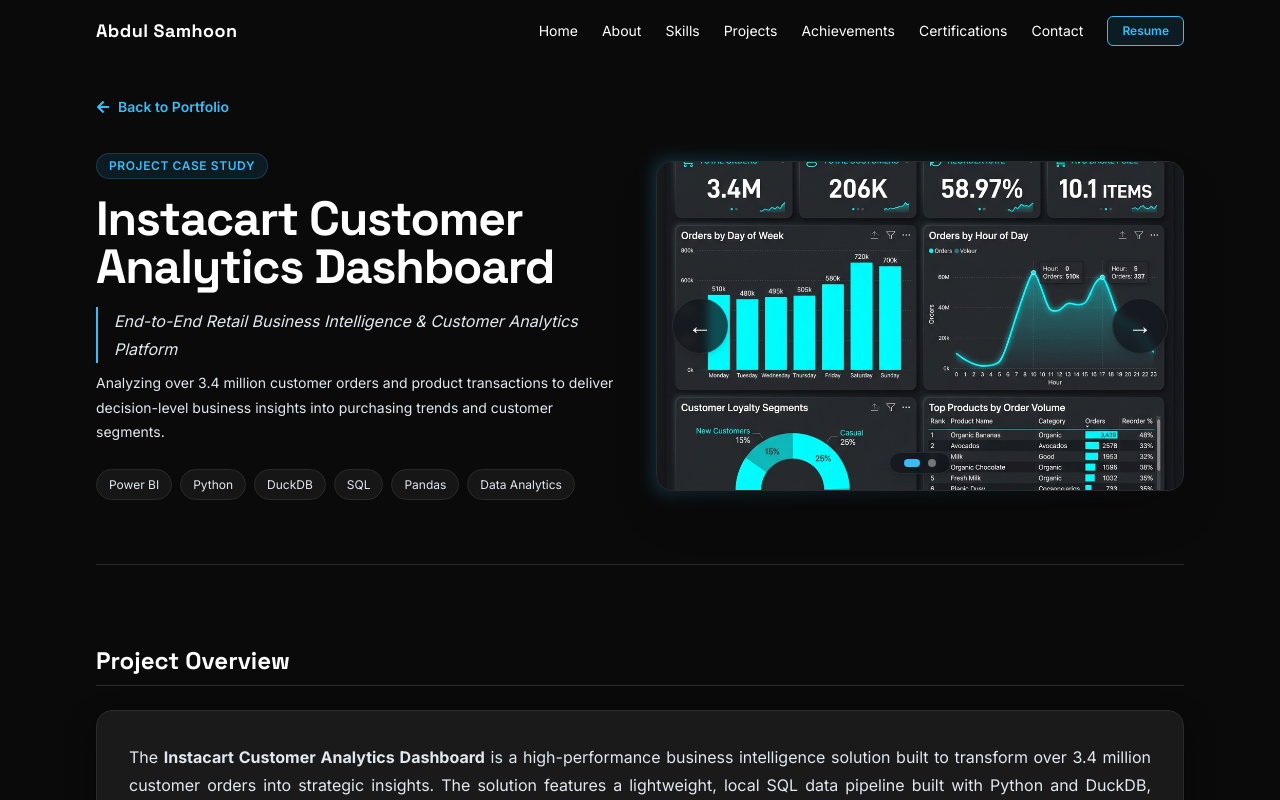
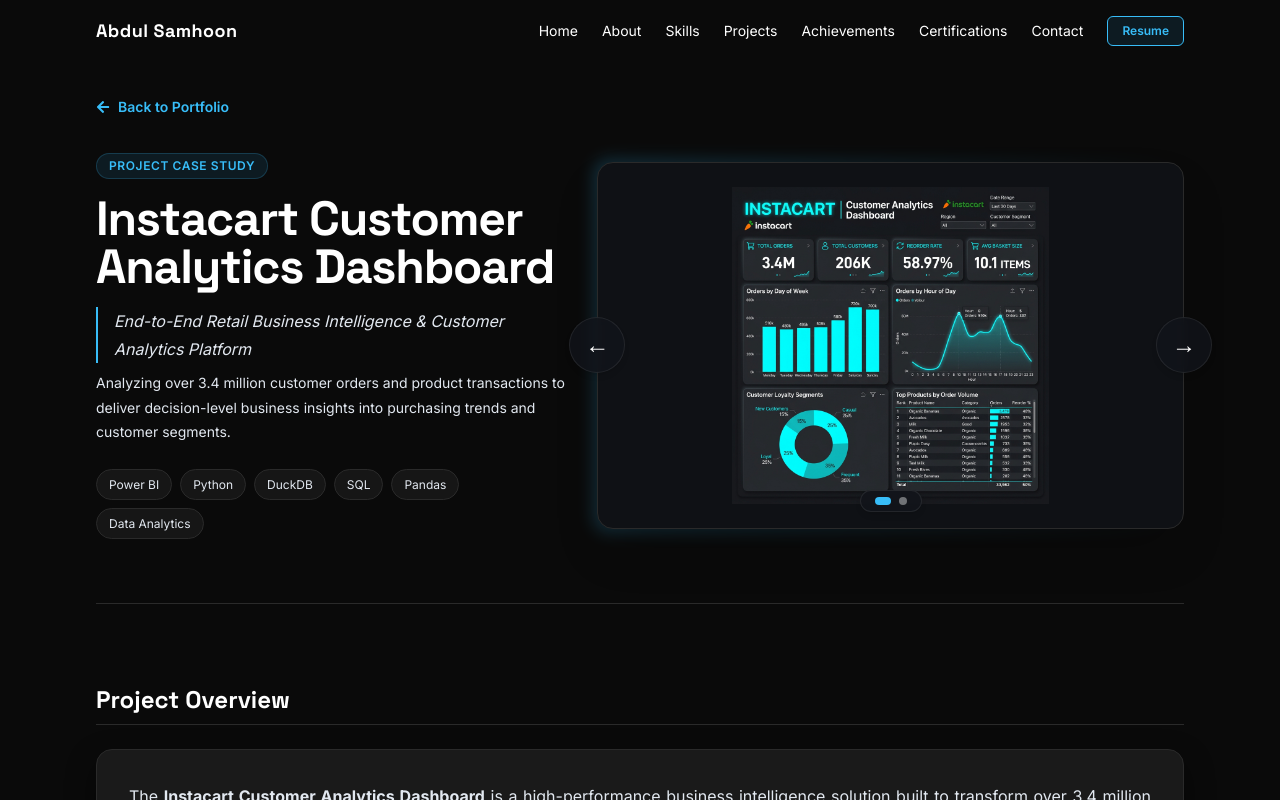
Before and after one commit to samhoon000/My-Portfolio, a React (Vite) app: page /project/instacart in a window 1280 px wide. Shown: the top 800 px of the page. Built offline with nearby package versions, Linux system fonts and the light colour scheme.

Commit message:
Fix dashboard cropping using object-contain, add padding, change backgrounds, and reposition overlay navigation arrows

```diff
--- a/src/components/instacart-case-study.jsx
+++ b/src/components/instacart-case-study.jsx
@@ -73,7 +73,7 @@
           initial="hidden"
           animate="visible"
           variants={fadeInUp}
-          className="grid gap-8 lg:grid-cols-2 items-center mb-20 border-b border-stroke pb-16"
+          className="grid gap-8 lg:grid-cols-[1fr_1.25fr] items-center mb-20 border-b border-stroke pb-16"
         >
           <div>
             <div className="inline-block rounded-full bg-accent/10 border border-accent/20 px-3 py-1 text-xs font-semibold text-accent mb-4 tracking-wider uppercase">
@@ -108,7 +108,7 @@
 
             {/* Image Container */}
             <div
-              className="relative overflow-hidden rounded-2xl border border-stroke bg-panel shadow-2xl aspect-[16/10] w-full cursor-pointer"
+              className="relative overflow-hidden rounded-2xl border border-stroke bg-[#0F1115] shadow-2xl aspect-[16/10] w-full cursor-pointer p-4 sm:p-5 md:p-6"
               onClick={() => setSelectedImage(dashboardImages[currentImageIndex])}
             >
               <AnimatePresence initial={false}>
@@ -120,7 +120,7 @@
                   animate={{ opacity: 1 }}
                   exit={{ opacity: 0 }}
                   transition={{ duration: 0.3 }}
-                  className="absolute inset-0 w-full h-full object-cover transform transition duration-500 hover:scale-[1.02]"
+                  className="absolute inset-0 w-full h-full object-contain p-4 sm:p-5 md:p-6 transform transition duration-500 hover:scale-[1.01]"
                 />
               </AnimatePresence>
 
@@ -148,7 +148,7 @@
                 e.stopPropagation();
                 setCurrentImageIndex((prev) => (prev === 0 ? dashboardImages.length - 1 : prev - 1));
               }}
-              className="absolute left-4 top-1/2 -translate-y-1/2 z-20 flex items-center justify-center rounded-full border border-[rgba(255,255,255,0.08)] bg-[rgba(18,21,27,0.75)] text-white backdrop-blur-sm shadow-md transition-all duration-[250ms] select-none
+              className="absolute left-2 sm:left-0 sm:-translate-x-1/2 top-1/2 -translate-y-1/2 z-20 flex items-center justify-center rounded-full border border-[rgba(255,255,255,0.08)] bg-[rgba(18,21,27,0.75)] text-white backdrop-blur-sm shadow-md transition-all duration-[250ms] select-none
                 w-10 h-10 sm:w-12 sm:h-12 md:w-14 md:h-14
                 hover:scale-105 hover:border-[#27C5FF]/50 hover:bg-[rgba(26,31,38,0.8)] hover:text-[#27C5FF] hover:shadow-[0_0_15px_rgba(39,197,255,0.35)]"
               aria-label="Previous Dashboard"
@@ -162,7 +162,7 @@
                 e.stopPropagation();
                 setCurrentImageIndex((prev) => (prev === dashboardImages.length - 1 ? 0 : prev + 1));
               }}
-              className="absolute right-4 top-1/2 -translate-y-1/2 z-20 flex items-center justify-center rounded-full border border-[rgba(255,255,255,0.08)] bg-[rgba(18,21,27,0.75)] text-white backdrop-blur-sm shadow-md transition-all duration-[250ms] select-none
+              className="absolute right-2 sm:right-0 sm:translate-x-1/2 top-1/2 -translate-y-1/2 z-20 flex items-center justify-center rounded-full border border-[rgba(255,255,255,0.08)] bg-[rgba(18,21,27,0.75)] text-white backdrop-blur-sm shadow-md transition-all duration-[250ms] select-none
                 w-10 h-10 sm:w-12 sm:h-12 md:w-14 md:h-14
                 hover:scale-105 hover:border-[#27C5FF]/50 hover:bg-[rgba(26,31,38,0.8)] hover:text-[#27C5FF] hover:shadow-[0_0_15px_rgba(39,197,255,0.35)]"
               aria-label="Next Dashboard"
@@ -584,16 +584,16 @@
           </div>
 
           <div className="grid gap-6 md:grid-cols-2 mb-8">
-            {/* Dashboard Card 1 */}
+             {/* Dashboard Card 1 */}
             <div
               onClick={() => setSelectedImage('/instacart-executive-overview.png')}
               className="glass-card rounded-2xl bg-panelSoft p-4 border border-stroke cursor-pointer group transition-all duration-300 hover:border-accent hover:shadow-[0_0_20px_rgba(56,189,248,0.15)]"
             >
-              <div className="relative overflow-hidden rounded-xl bg-panel mb-4 aspect-video">
+              <div className="relative overflow-hidden rounded-xl bg-[#0F1115] mb-4 aspect-video p-4 sm:p-5 border border-stroke/20">
                 <img
                   src="/instacart-executive-overview.png"
                   alt="Instacart Executive Overview Dashboard"
-                  className="w-full h-full object-cover transform transition duration-500 group-hover:scale-[1.02]"
+                  className="w-full h-full object-contain transform transition duration-500 group-hover:scale-[1.02]"
                 />
                 <div className="absolute inset-0 bg-base/40 opacity-0 group-hover:opacity-100 flex items-center justify-center transition-all duration-300">
                   <span className="bg-accent text-base text-xs font-semibold px-4 py-2 rounded-lg shadow-md">Click to Zoom</span>
@@ -608,11 +608,11 @@
               onClick={() => setSelectedImage('/instacart-customer-insights.png')}
               className="glass-card rounded-2xl bg-panelSoft p-4 border border-stroke cursor-pointer group transition-all duration-300 hover:border-accent hover:shadow-[0_0_20px_rgba(56,189,248,0.15)]"
             >
-              <div className="relative overflow-hidden rounded-xl bg-panel mb-4 aspect-video">
+              <div className="relative overflow-hidden rounded-xl bg-[#0F1115] mb-4 aspect-video p-4 sm:p-5 border border-stroke/20">
                 <img
                   src="/instacart-customer-insights.png"
                   alt="Instacart Customer & Product Insights Dashboard"
-                  className="w-full h-full object-cover transform transition duration-500 group-hover:scale-[1.02]"
+                  className="w-full h-full object-contain transform transition duration-500 group-hover:scale-[1.02]"
                 />
                 <div className="absolute inset-0 bg-base/40 opacity-0 group-hover:opacity-100 flex items-center justify-center transition-all duration-300">
                   <span className="bg-accent text-base text-xs font-semibold px-4 py-2 rounded-lg shadow-md">Click to Zoom</span>
```
